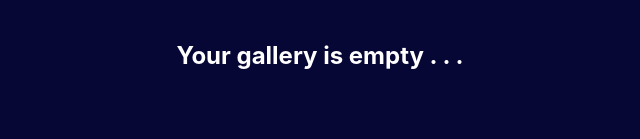
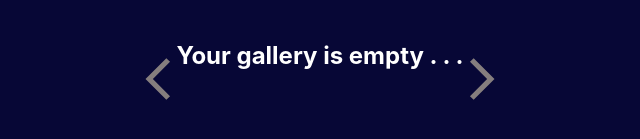
Before and after one commit to Varvikko455/Image-Gallery, a React (Create React App) app in the folder flickr-image-gallery/: page / in a window 1280 px wide. Both pictures are taken after a click on the button "Show Gallery". Shown: the part 327-466 px from the top of the page, without its empty margins (320-960 px from the left). Built offline with nearby package versions, Linux system fonts and the light colour scheme.

Commit message:
Comments  added & finalizing slider effects

```diff
--- a/flickr-image-gallery/src/components/Gallery/Gallery.css
+++ b/flickr-image-gallery/src/components/Gallery/Gallery.css
@@ -2,17 +2,16 @@
   position: relative;
   z-index: 5;
 }
+.slider {
+  opacity: 0;
+  transition: ease-in-out 0.5s;
+}
+.active {
+  opacity: 1;
+}
 .galleryImage {
   border-radius: 10px;
   box-shadow: 5px 10px #000000 0.5;
-}
-.slider {
-  opacity: 0;
-  transition-duration: 1s ease;
-}
-.slider.active {
-  opacity: 1;
-  transition-duration: 1s ease;
 }
 .button {
   top: 45%;
@@ -21,14 +20,14 @@
   width: 50px;
   height: 50px;
   cursor: pointer;
-  color: hsl(0, 1%, 36%);
+  color: rgb(133, 126, 126);
   transition: ease-in-out 0.5s;
 }
 .button:hover {
-  color: hsl(0, 1%, 53%);
+  color: rgb(7, 7, 54);
 }
 .button:active {
-  color: rgba(255, 255, 255, 0.952)
+  color: rgb(133, 126, 126);
 }
 .right {
   right: 1.5%;
--- a/flickr-image-gallery/src/components/Gallery/Gallery.jsx
+++ b/flickr-image-gallery/src/components/Gallery/Gallery.jsx
@@ -1,5 +1,5 @@
 import React, { useState } from 'react';
-import { BsArrowRightCircle, BsArrowLeftCircle } from 'react-icons/bs';
+import { MdOutlineArrowForwardIos, MdOutlineArrowBackIosNew } from 'react-icons/md';
 
 import './Gallery.css';
 
@@ -19,15 +19,19 @@ function GalleryImage({ gallery }) {
   return (
     <>
       <div className='galleryContainer'>
+        {/* Condition if the array is empty show this message */}
         {gallery.length === 0 && <h2>Your gallery is empty . . .</h2>}
 
+        <MdOutlineArrowBackIosNew className={`button left`} onClick={() => prevSlide()} />
+        <MdOutlineArrowForwardIos className={`button right`} onClick={() => nextSlide()} />
+
+        {/* Mapping out array from gallery props and uses the data to fill source in each gallery image with a larger resolution */}
         {gallery.map((picture, index) => {
           return (
             <>
-              <BsArrowLeftCircle className={`button left`} onClick={() => prevSlide()} />
-              <BsArrowRightCircle className={`button right`} onClick={() => nextSlide()} />
+              {/* Condition to add class name active for trandition effect when index is equal to the current image */}
+              <div className={`slider ${index === currentImage ? 'active' : ''}`}>
               {/* Checking for index position in gallery prop to be equal to the current image and show only that image */}
-              <div className={`slider ${index === currentImage ? 'active' : ''}`}>
                 {index === currentImage &&
                   <img
                     className={`galleryImage`}
--- a/flickr-image-gallery/src/components/Image/Image.jsx
+++ b/flickr-image-gallery/src/components/Image/Image.jsx
@@ -2,12 +2,13 @@ import React, { useState } from 'react';
 import'./Image.css';
 
 function Image({ image, setGallery, gallery }) {
-
+  /* State to keep track on user has clicked on a image or not, only used for styling */
   const [checked, setChecked] = useState(false);
 
   return (
     <div className='imageWrapper'>
       <img className={`image ${checked && 'checked'}`}
+         /* On Click we send an object to the gallery state array in App.jsx with an object of server, id and secret "key" & "value"*/
          onClick={() => { setGallery([...gallery, { server: image.server,
                                                     id: image.id,
                                                     secret: image.secret
```
Also changed, not shown: flickr-image-gallery/src/App.jsx (+11 -0 lines), 1 other file (tests, documents, lock files or other folders). Lines whose indentation alone changed are shown as unchanged.
